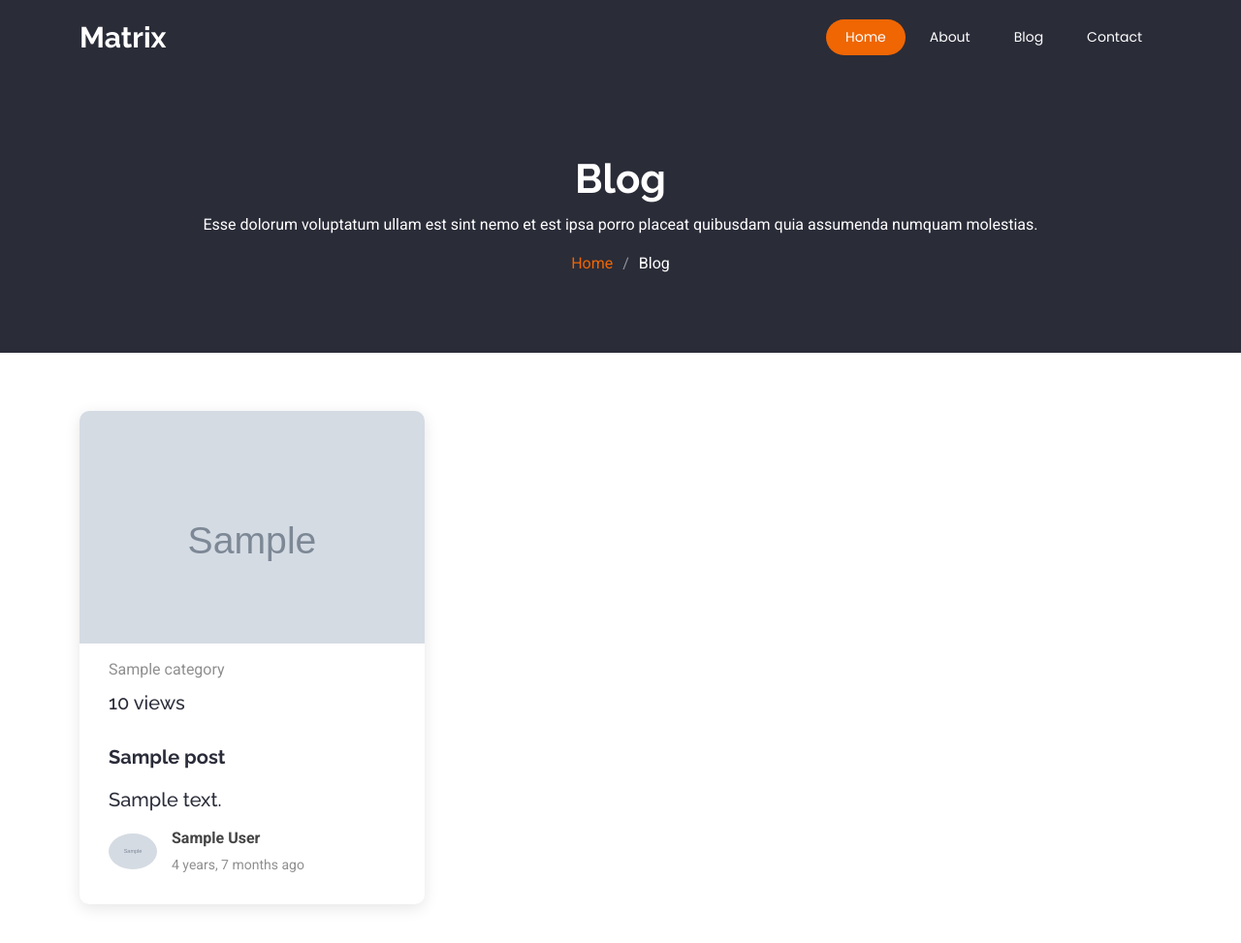
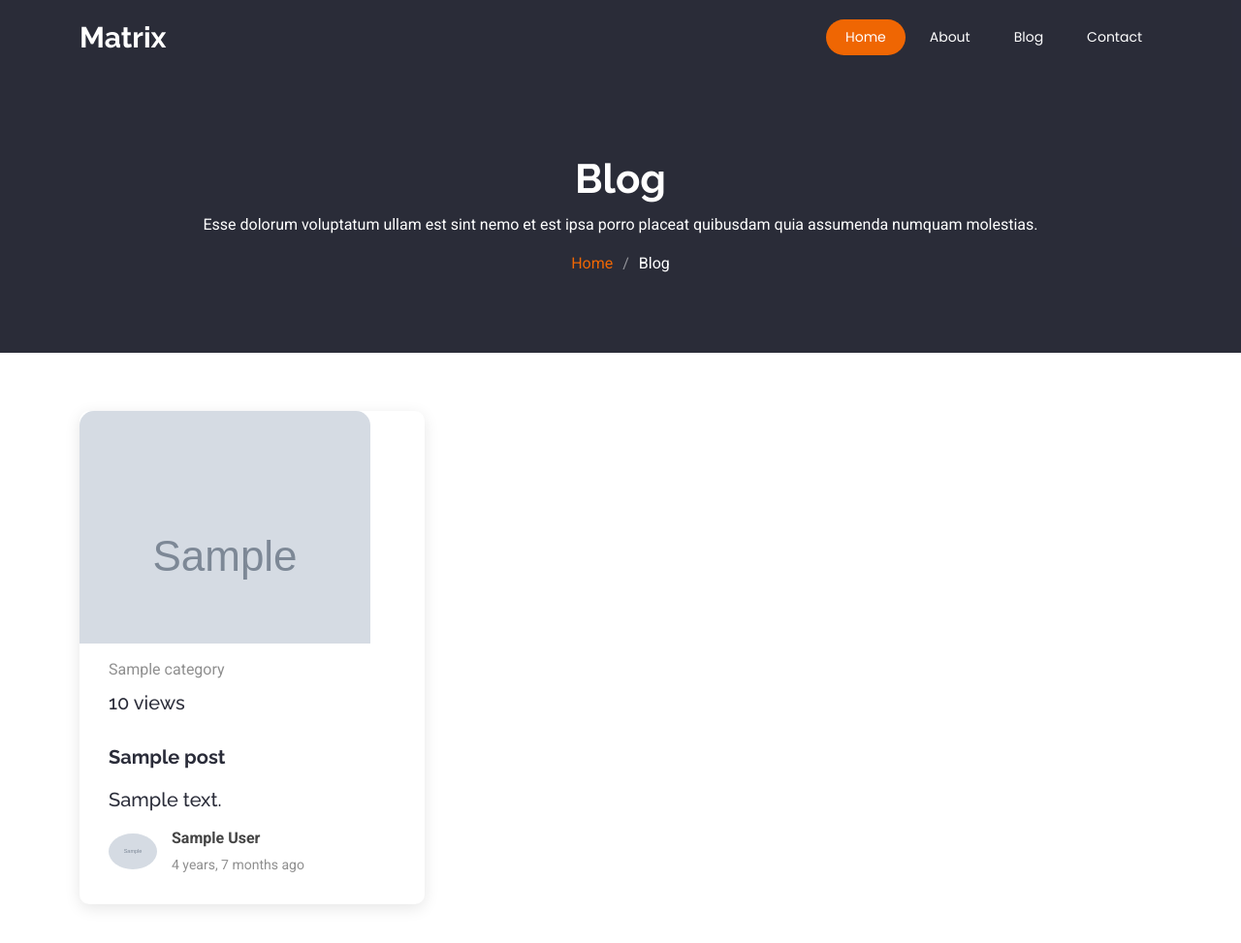
Before and after one commit to amirrezaee01/weblog, a Django app: page /blog/ in a window 1280 px wide. Shown: the top 973 px of the page at 97% size. Run offline with Django 4.2, Linux system fonts and the light colour scheme; tables that the repository leaves empty hold one stand-in row (values such as "Sample post"); grey boxes marked "Sample" are stand-in pictures; some libraries are stand-ins or nearby versions.

Commit message:
resize the pic from blog index and single

```diff
--- a/statics/css/main.css
+++ b/statics/css/main.css
@@ -2603,3 +2603,15 @@ section,
 .nav-right {
   margin-left: 10px;
 }
+.img-fluidd {
+  width: 300px; /* Fixed width */
+  height: 300px; /* Fixed height */
+  object-fit: cover;
+  border-radius: 5%; /* Makes the image circular */
+}
+.img-fluiddd {
+  width: auto; /* Fixed width */
+  height: auto; /* Fixed height */
+  object-fit: cover;
+  border-radius: 5%; /* Makes the image circular */
+}
--- a/templates/blog/blog-home.html
+++ b/templates/blog/blog-home.html
@@ -30,7 +30,7 @@
           <article>
 
             <div class="post-img">
-              <img src="{{post.image.url}}" alt="" class="img-fluid">
+              <img src="{{post.image.url}}" alt="" class="img-fluidd">
             </div>
 
             <p class="post-category">{{post.category.all|join:", "}}</p>
--- a/templates/blog/blog-single.html
+++ b/templates/blog/blog-single.html
@@ -35,7 +35,7 @@
               <article class="article">
 
                 <div class="post-img">
-                  <img src="{{post.image.url}}" alt="" class="img-fluid">
+                  <img src="{{post.image.url}}" alt="" class="img-fluiddd">
                 </div>
 
                 <h2 class="title">{{post.title}}</h2>
```
